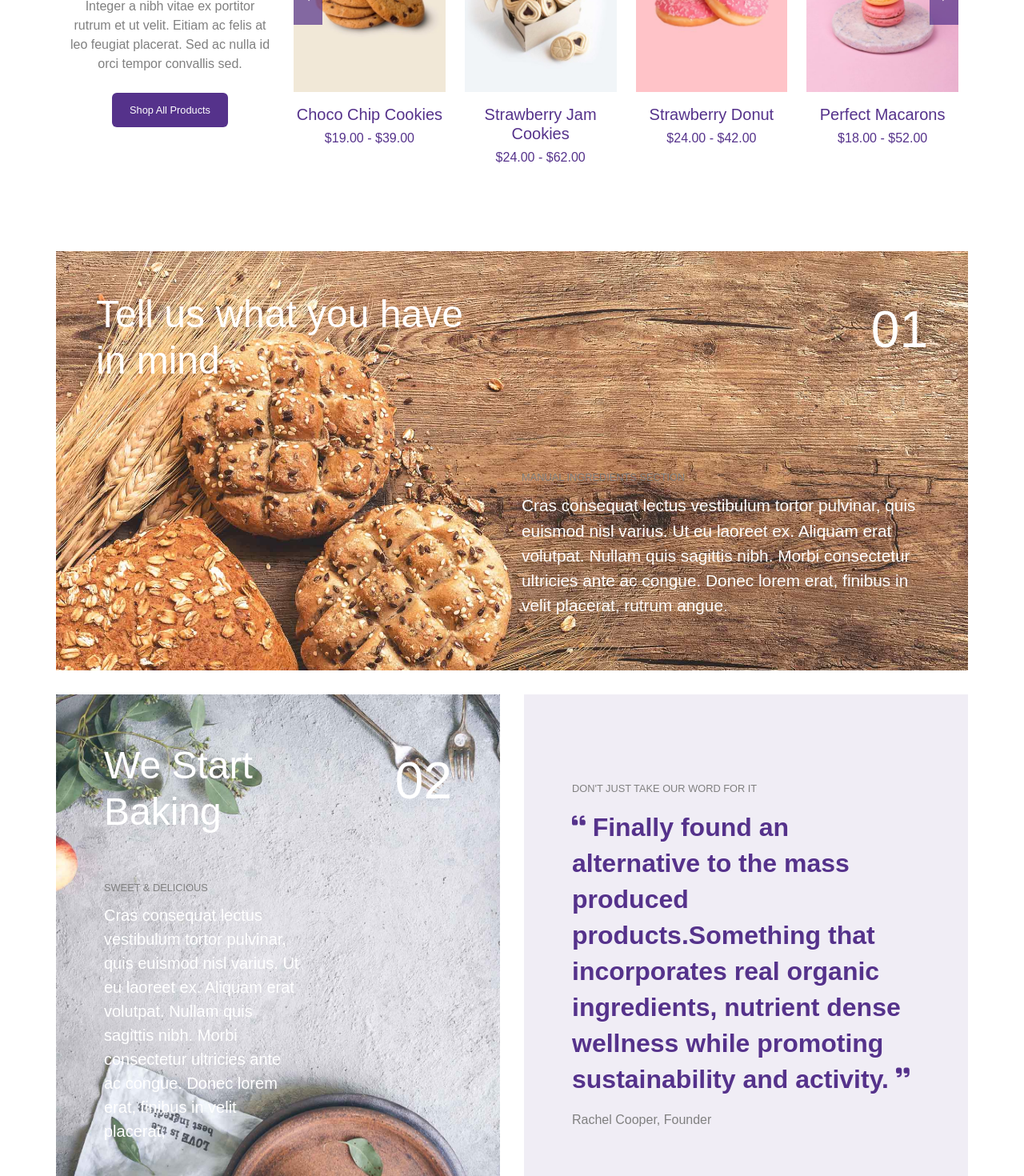
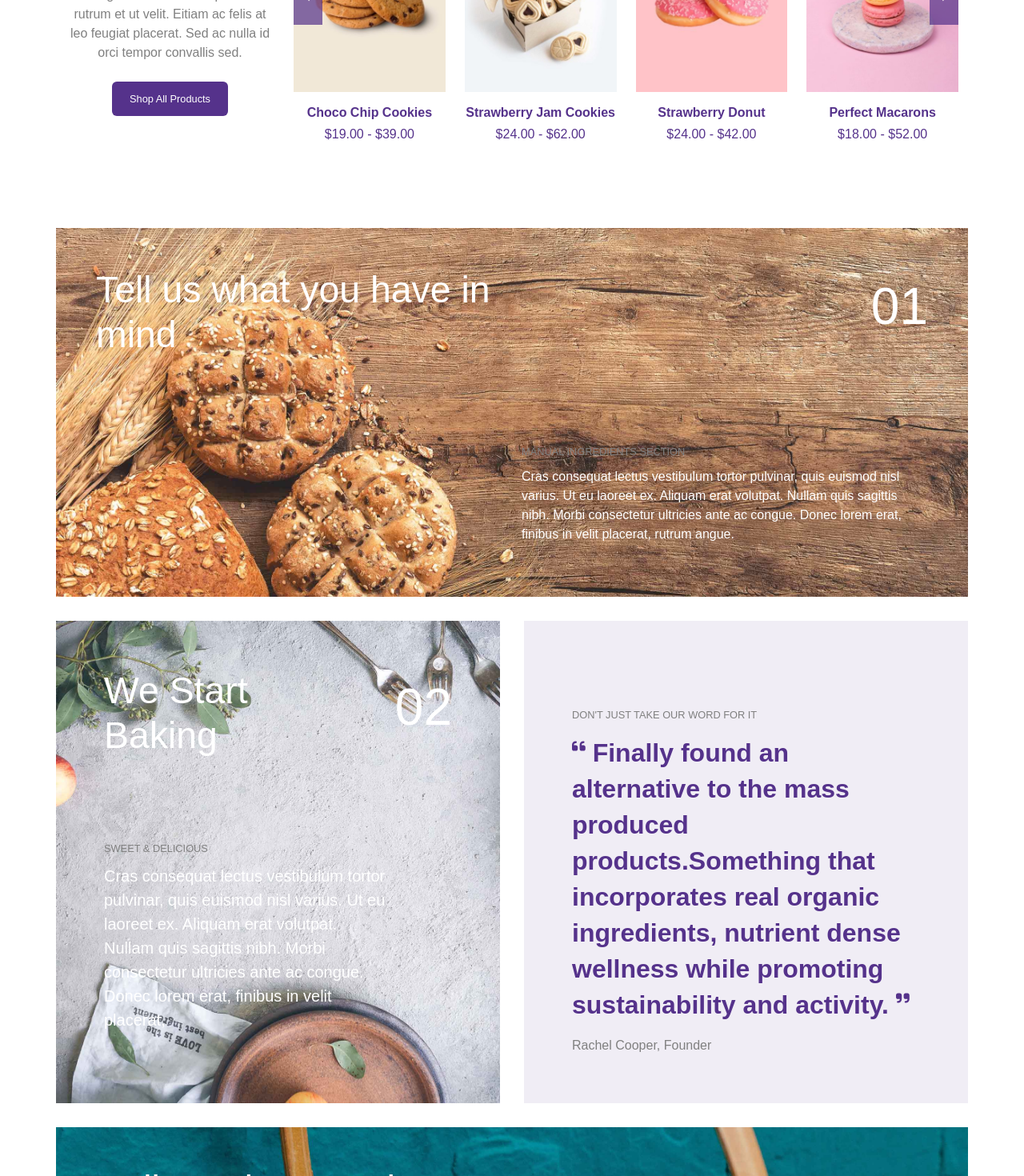
Before and after one commit to PasqualeDiMatteo/proj-html-vuejs, a Vue app: page / in a window 1280 px wide. Shown: the part 2220-3690 px from the top of the page at 80% size. Built offline with nearby package versions, Linux system fonts and the light colour scheme.

Commit message:
Fix section All Products and ingredients

```diff
--- a/src/components/main-components/SectionAllProducts.vue
+++ b/src/components/main-components/SectionAllProducts.vue
@@ -103,8 +103,13 @@ h2 {
     line-height: 30px;
 }
 
+h5 {
+    font-weight: 600;
+}
+
 h5,
 h6 {
+    font-size: 1rem;
     color: $primary;
     text-align: center;
 }
--- a/src/components/main-components/SectionIngredients.vue
+++ b/src/components/main-components/SectionIngredients.vue
@@ -42,8 +42,8 @@ export default {
                     </div>
                 </div>
                 <div class="row align-items-end ">
-                    <div class="col-7 mt-5">
-                        <div class="name-section">SWEET & DELICIOUS</div>
+                    <div class="col-10 mt-5">
+                        <div class="name-section mt-5">SWEET & DELICIOUS</div>
                         <p class="fs-5">Cras consequat lectus vestibulum tortor pulvinar, quis euismod nisl varius. Ut eu
                             laoreet ex.
                             Aliquam
@@ -79,7 +79,7 @@ export default {
                     </div>
                 </div>
                 <div class="row mt-100 align-items-end">
-                    <div class="col-6">
+                    <div class="col-5">
                         <div class="name-section">BAKED TO ORDER & GIFT WRAPPED</div>
                         <p>Cras consequat lectus vestibulum tortor pulvinar, quis euismod nisl varius. Ut eu laoreet ex.
                             Aliquam
@@ -117,11 +117,11 @@ h4 {
 }
 
 h3 {
-    font-size: 3rem;
+    font-size: 2.9rem;
 }
 
 p {
-    font-size: 1.3rem;
+    font-size: 1rem;
 }
 
 .number {
```
